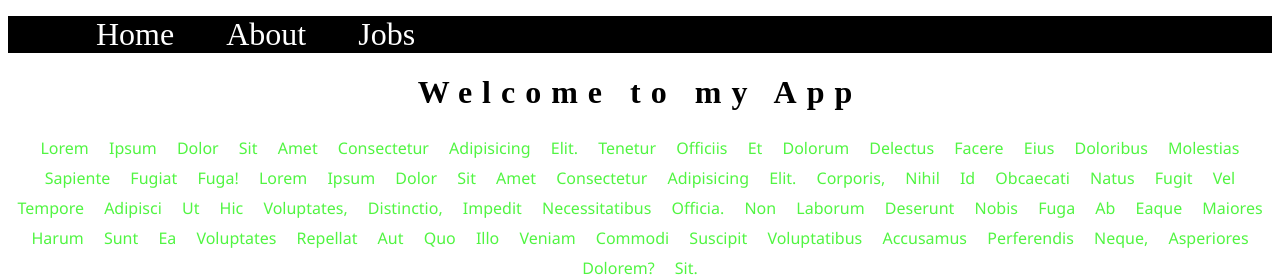
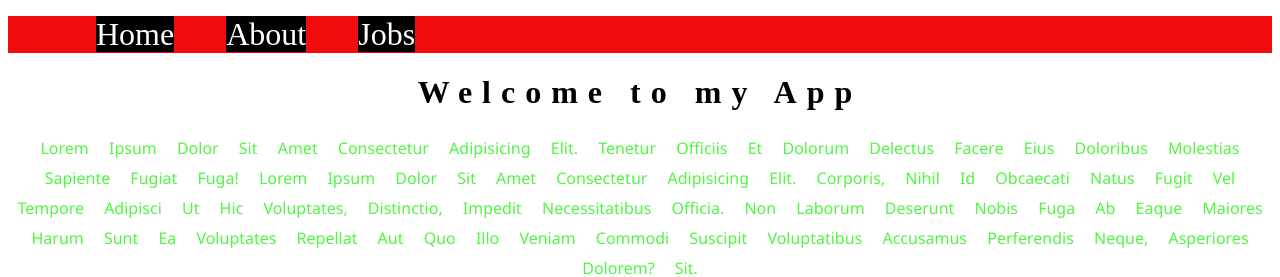
Before and after one commit to Apache-Duster/WebDevTask, a plain HTML site: page index.html in a window 1280 px wide. Shown: the top 277 px of the page. Drawn offline with Linux system fonts and the light colour scheme.

Commit message:
second commit

```diff
--- a/style.css
+++ b/style.css
@@ -3,7 +3,7 @@ html {
   }
   /* Menu */
   nav {
-    background-color: black;
+    background-color: rgb(241, 13, 13);
   }
   /*
   rem : root ephemeral unit
```
